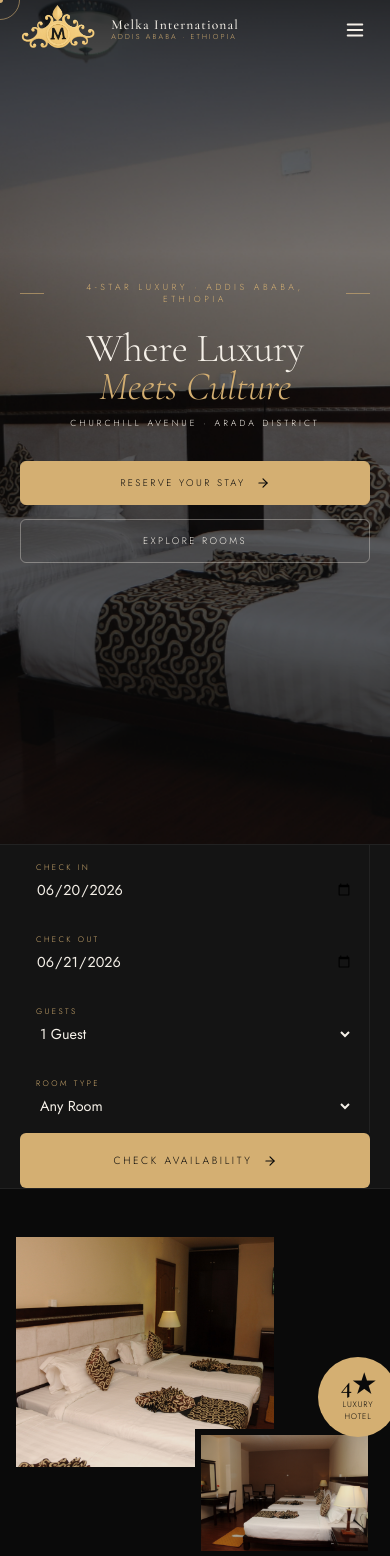
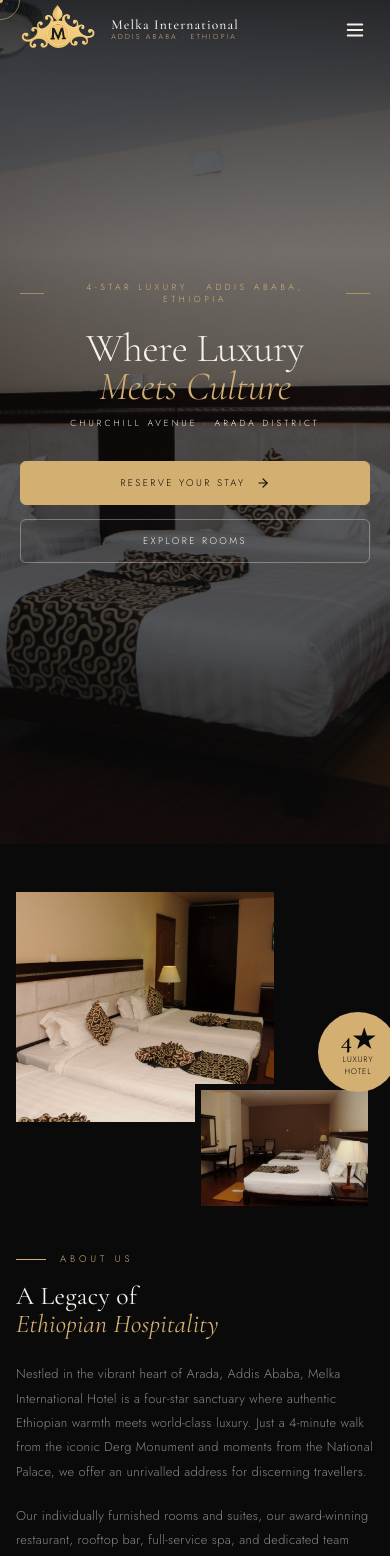
Before and after one commit to ygdg12/melka-hotel, a React (Create React App) app: page / in a window 390 px wide. Shown: the top 1556 px of the page. Built offline with nearby package versions, Linux system fonts and the light colour scheme.

Commit message:
Update room prices to ETB format (-1), remove check availability section, fix hero image on mobile

```diff
--- a/src/pages/HomePage.js
+++ b/src/pages/HomePage.js
@@ -11,21 +11,21 @@ const ROOMS = [
   {
     tag: 'Standard',
     title: 'Standard Single',
-    price: '$40',
+    price: '4,999 ETB',
     desc: 'Max 1 guest · Single Bed',
     img: PHOTOS.rooms[0],
   },
   {
     tag: 'Signature',
     title: 'Standard Delux',
-    price: '$50',
+    price: '5,999 ETB',
     desc: 'Max 2 guests · Single Bed',
     img: PHOTOS.rooms[1],
   },
   {
     tag: 'Premium',
     title: 'Double Delux',
-    price: '$55',
+    price: '6,999 ETB',
     desc: 'Max 4 guests · Twin Bed',
     img: PHOTOS.rooms[2],
   },
@@ -83,9 +83,6 @@ function RevealSection({ children, className = '', style = {} }) {
 }
 
 const HomePage = () => {
-  const today = new Date().toISOString().split('T')[0];
-  const tomorrow = new Date(Date.now() + 86400000).toISOString().split('T')[0];
-
   return (
     <main>
       {/* HERO */}
@@ -107,42 +104,6 @@ const HomePage = () => {
           </div>
         </div>
       </section>
-
-      {/* QUICK BOOK */}
-      <div className="quick-book">
-        <div className="quick-book-inner">
-          <div className="quick-book-field">
-            <label className="quick-book-label">Check In</label>
-            <input type="date" defaultValue={today} className="form-control" style={{ background: 'transparent', border: 'none', padding: 0, fontFamily: 'var(--font-body)', fontSize: '0.9rem', color: 'var(--cream)' }} />
-          </div>
-          <div className="quick-book-field">
-            <label className="quick-book-label">Check Out</label>
-            <input type="date" defaultValue={tomorrow} className="form-control" style={{ background: 'transparent', border: 'none', padding: 0, fontFamily: 'var(--font-body)', fontSize: '0.9rem', color: 'var(--cream)' }} />
-          </div>
-          <div className="quick-book-field">
-            <label className="quick-book-label">Guests</label>
-            <select style={{ background: 'transparent', border: 'none', outline: 'none', fontFamily: 'var(--font-body)', fontSize: '0.9rem', color: 'var(--cream)' }}>
-              <option value="1">1 Guest</option>
-              <option value="2">2 Guests</option>
-              <option value="3">3 Guests</option>
-              <option value="4">4+ Guests</option>
-            </select>
-          </div>
-          <div className="quick-book-field">
-            <label className="quick-book-label">Room Type</label>
-            <select style={{ background: 'transparent', border: 'none', outline: 'none', fontFamily: 'var(--font-body)', fontSize: '0.9rem', color: 'var(--cream)' }}>
-              <option>Any Room</option>
-              <option>Deluxe City View</option>
-              <option>Executive Suite</option>
-              <option>Junior Suite</option>
-              <option>Royal Penthouse</option>
-            </select>
-          </div>
-          <Link to="/reserve" className="quick-book-btn">
-            Check Availability <ArrowRight size={14} />
-          </Link>
-        </div>
-      </div>
 
       {/* ABOUT */}
       <section className="section">
--- a/src/pages/ReservationPage.js
+++ b/src/pages/ReservationPage.js
@@ -5,12 +5,12 @@ import useReveal from '../hooks/useReveal';
 import { sendEmail, buildReservationEmail } from '../utils/sendEmail';
 
 const ROOM_TYPES = [
-  { value: 'standard-single', label: 'Standard Single — from $40/night' },
-  { value: 'standard-delux', label: 'Standard Delux — from $50/night' },
-  { value: 'double-delux', label: 'Double Delux — from $55/night' },
-  { value: 'twin-delux', label: 'Twin Delux — from $65/night' },
-  { value: 'triple-deluxe-suite', label: 'Triple Deluxe Suite — from $90/night' },
-  { value: 'family-suite', label: 'Family Suite — from $80/night' },
+  { value: 'standard-single', label: 'Standard Single — from 4,999 ETB/night' },
+  { value: 'standard-delux', label: 'Standard Delux — from 5,999 ETB/night' },
+  { value: 'double-delux', label: 'Double Delux — from 6,999 ETB/night' },
+  { value: 'twin-delux', label: 'Twin Delux — from 8,999 ETB/night' },
+  { value: 'triple-deluxe-suite', label: 'Triple Deluxe Suite — from 11,999 ETB/night' },
+  { value: 'family-suite', label: 'Family Suite — from 10,999 ETB/night' },
 ];
 
 const INITIAL_FORM = {
--- a/src/pages/RoomsPage.js
+++ b/src/pages/RoomsPage.js
@@ -14,7 +14,7 @@ const ROOMS = [
     capacity: 'Max 1 guest',
     bed: 'Single Bed',
     services: ['Wifi', 'Television', 'Bathroom'],
-    price: 40,
+    price: 4999,
     img: PHOTOS.rooms[0],
   },
   {
@@ -24,7 +24,7 @@ const ROOMS = [
     capacity: 'Max 2 guests',
     bed: 'Single Bed',
     services: ['Wifi', 'Television', 'Bathroom'],
-    price: 50,
+    price: 5999,
     img: PHOTOS.rooms[1],
   },
   {
@@ -34,7 +34,7 @@ const ROOMS = [
     capacity: 'Max 4 guests',
     bed: 'Twin Bed',
     services: ['Wifi', 'Television', 'Bathroom'],
-    price: 55,
+    price: 6999,
     img: PHOTOS.rooms[2],
   },
   {
@@ -44,7 +44,7 @@ const ROOMS = [
     capacity: 'Max 4 guests',
     bed: 'Twin Bed',
     services: ['Wifi', 'Television', 'Bathroom'],
-    price: 65,
+    price: 8999,
     img: PHOTOS.rooms[3],
   },
   {
@@ -54,7 +54,7 @@ const ROOMS = [
     capacity: 'Max 6 guests',
     bed: '3 Twin Beds',
     services: ['Wifi', 'Television', 'Bathroom'],
-    price: 90,
+    price: 11999,
     img: PHOTOS.rooms[4],
   },
   {
@@ -64,7 +64,7 @@ const ROOMS = [
     capacity: 'Max 5 guests',
     bed: 'Queen',
     services: ['Wifi', 'Television', 'Bathroom'],
-    price: 80,
+    price: 10999,
     img: PHOTOS.rooms[5],
   },
 ];
@@ -124,7 +124,7 @@ const RoomsPage = () => (
 
                 <div className="room-detail-footer">
                   <div className="room-detail-price">
-                    ${room.price} <span>/ night</span>
+                    {room.price.toLocaleString()} ETB <span>/ night</span>
                   </div>
                   <Link to="/reserve" className="btn-primary" style={{ padding: '12px 28px' }}>
                     Book Now <ArrowRight size={13} />
--- a/src/styles/global.css
+++ b/src/styles/global.css
@@ -1512,6 +1512,8 @@ textarea.form-control {
   .navbar { padding: 0 20px; height: 64px; }
   .navbar-links { display: none; }
   .rooms-grid { grid-template-columns: 1fr; }
+  .hero { height: 100vh; }
+  .hero-bg { background-position: 65% center !important; }
   .hero-title { font-size: clamp(2.4rem, 10vw, 3.2rem); }
   .hero-subtitle { font-size: 0.65rem; margin-bottom: 32px; }
   .navbar-reserve-btn { display: none !important; }
@@ -1558,6 +1560,8 @@ textarea.form-control {
   .navbar-logo-name { font-size: 0.85rem; }
   .navbar-logo-sub { font-size: 0.45rem; }
   .navbar-reserve-btn { padding: 8px 16px; font-size: 0.55rem; }
+  .hero { height: 100vh; }
+  .hero-bg { background-position: 60% center !important; }
   .hero-title { font-size: clamp(2rem, 12vw, 2.5rem); }
   .hero-subtitle { font-size: 0.55rem; }
   .btn-primary, .btn-secondary { padding: 14px 24px; font-size: 0.6rem; }
```
